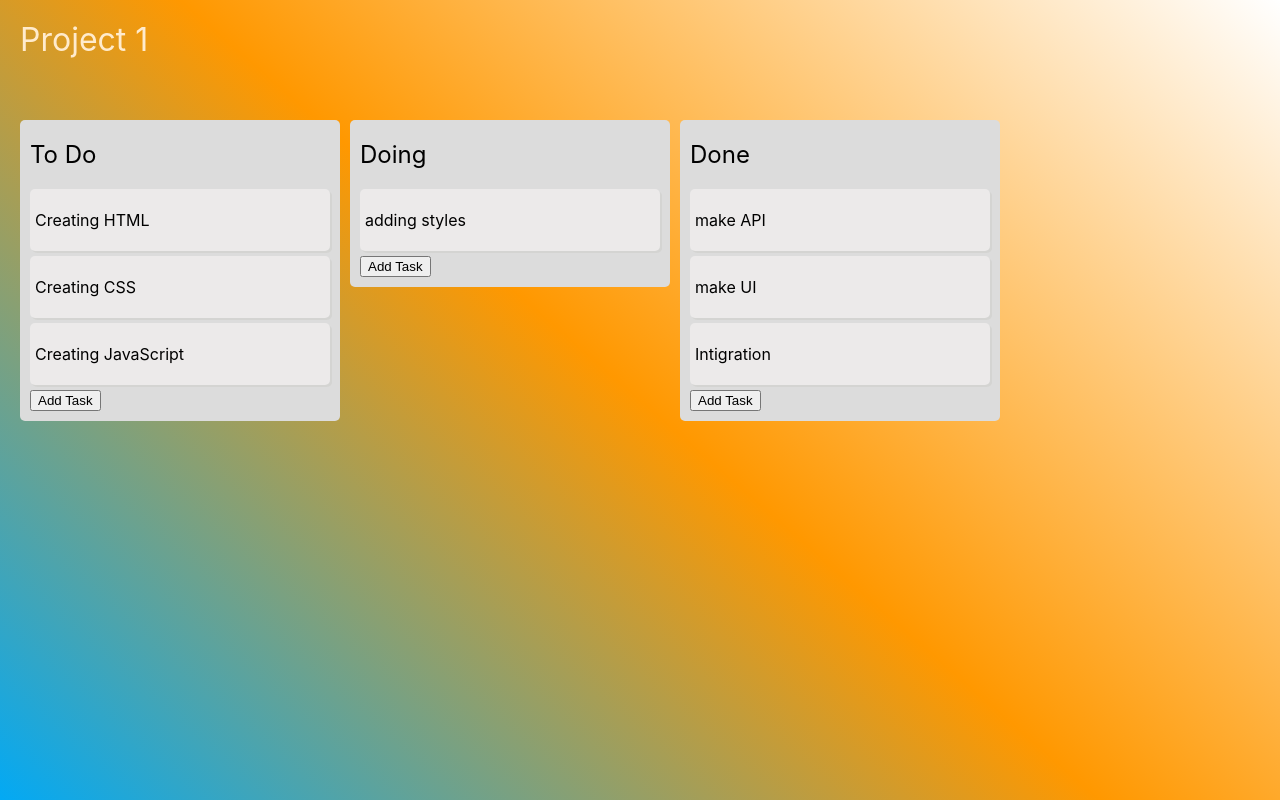
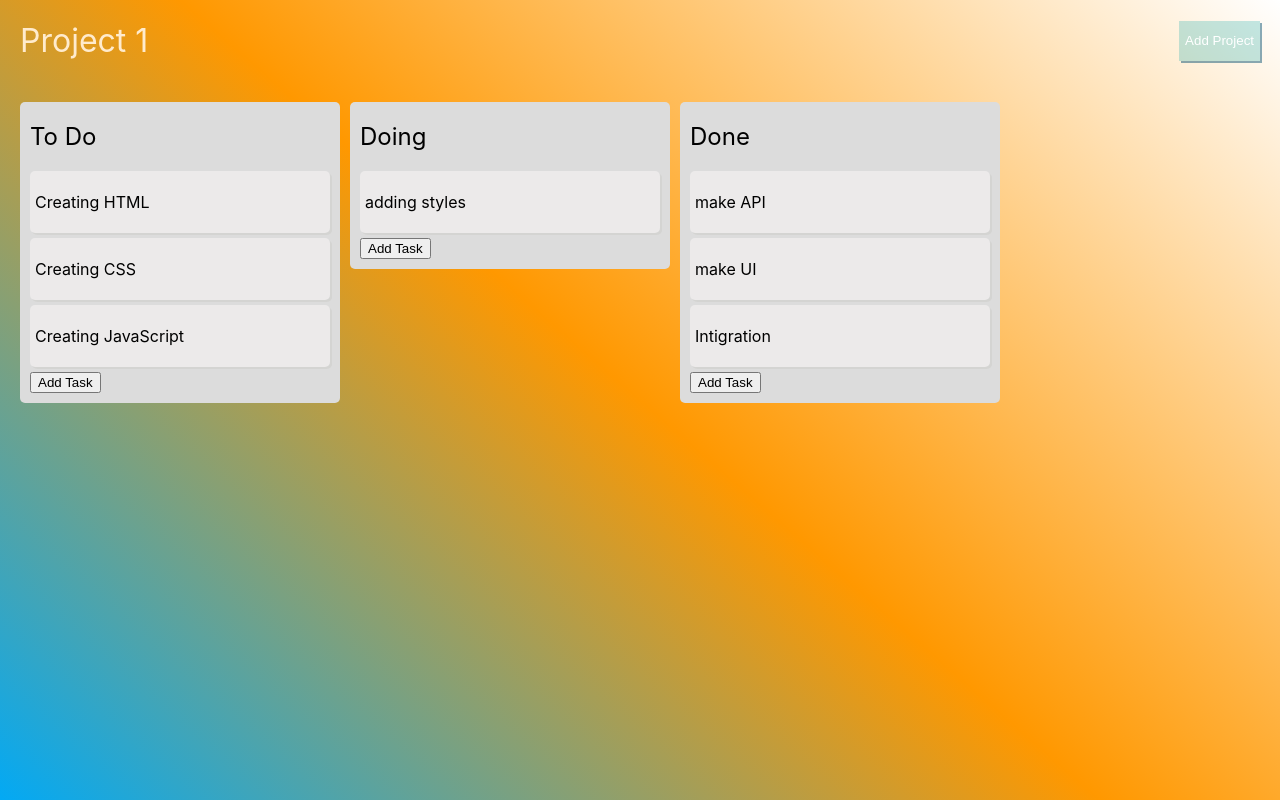
Before and after one commit to KushagraGitter/react-trello, a React (Create React App) app: page / in a window 1280 px wide. Built offline with nearby package versions, Linux system fonts and the light colour scheme.

Commit message:
add project button added

```diff
--- a/src/components/project/project.js
+++ b/src/components/project/project.js
@@ -16,6 +16,8 @@ function Projects(projectId) {
       setSubProjects(data);
     });
   }, [projectId, setSubProjects]);
+
+  const addProject = (e) => {};
 
   const handleDnDEnter = (e, params) => {
     if (e.target !== dndNode.current) {
@@ -72,7 +74,11 @@ function Projects(projectId) {
 
   return (
     <div className="main-project">
-      <h1 className="project">Project 1</h1>
+      <header class="main-header">
+        <h1 className="project">Project 1</h1>
+        <button onClick={(e) => addProject(e)}>Add Project</button>
+      </header>
+
       <div className="sub-project-container">
         {subProjects.map((subProject, projIdx) => {
           return (
--- a/src/style.css
+++ b/src/style.css
@@ -15,9 +15,23 @@ body {
   padding: 0;
 }
 
+.main-header {
+  display: flex;
+  justify-content: space-between;
+  align-items: center;
+  padding: 0 20px 0 20px;
+}
+
+.main-header > button {
+  height: 40px;
+  background-color: rgba(17, 165, 165, 0.253);
+  box-shadow: 2px 2px #004b6e77;
+  color: white;
+  border: none;
+}
+
 .main-project h1 {
   color: blanchedalmond;
-  padding: 20px;
 }
 
 .main-project .sub-project-container {
@@ -60,7 +74,7 @@ body {
 
 .task-item.dragging {
   background-color: black;
-  opacity: 0.1;
+  opacity: 0.5;
 }
 
 .task-status-Pending {
```
